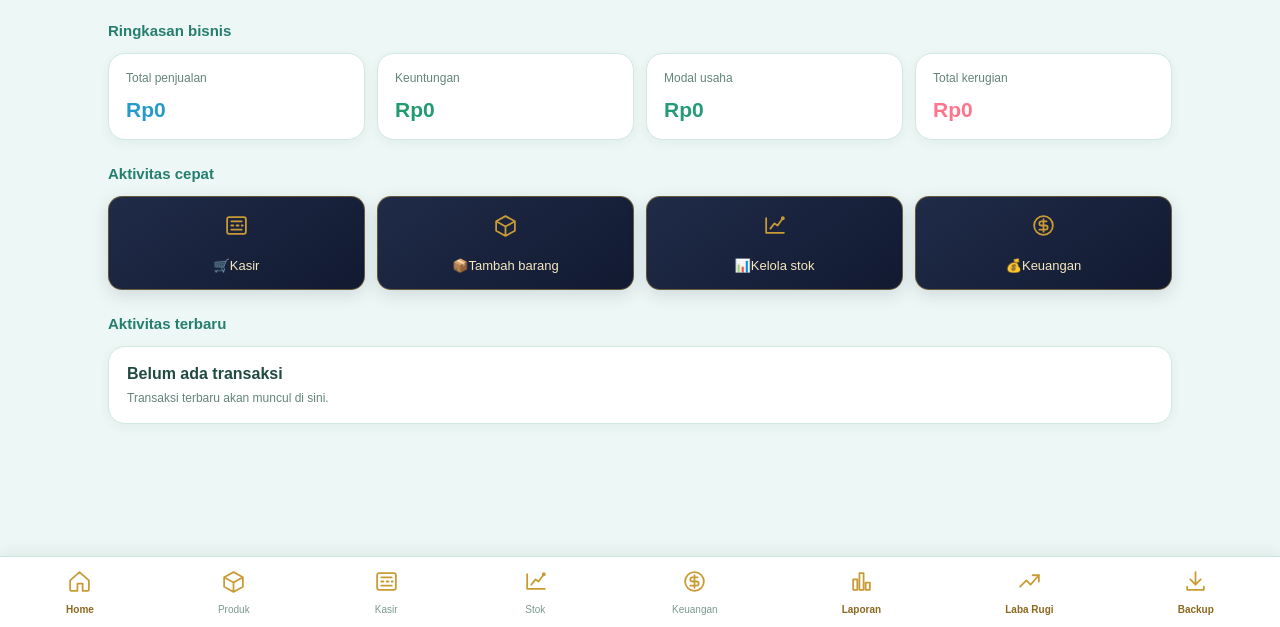
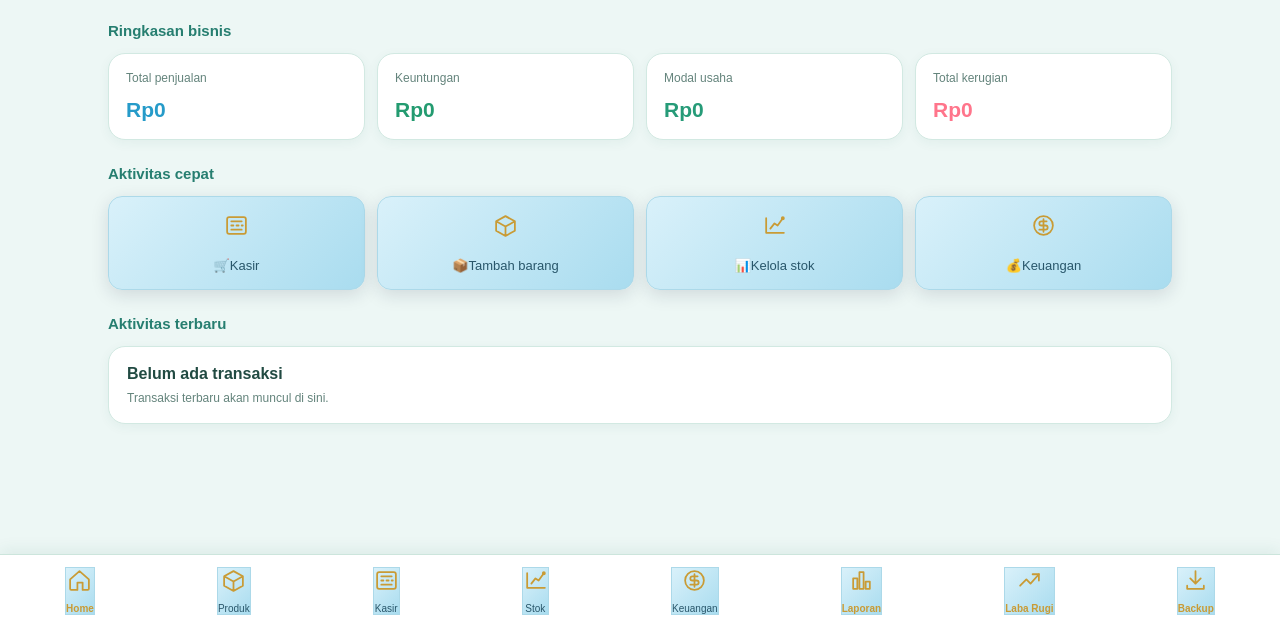
Before and after one commit to mguntursaputra141108-cell/gunafast, a plain HTML site: page index.html in a window 1280 px wide. Shown: the part 173-800 px from the top of the page. Drawn offline with Linux system fonts and the light colour scheme.

Commit message:
Update GUNAFAST Light Blue Theme

```diff
--- a/index.html
+++ b/index.html
@@ -3915,6 +3915,58 @@ document.getElementById("gfHelp").onclick = () => {
 
 console.log("GUNAFAST Gold Futuristic aktif.");
 
+  /* GUNAFAST LIGHT BLUE THEME */
+
+const gfLightBlue = document.createElement("style");
+
+gfLightBlue.textContent = `
+:root {
+  --gf-blue: #b9e5f5;
+  --gf-blue-light: #e5f5fb;
+  --gf-blue-dark: #347f9e;
+}
+
+/* Dropdown dan kolom input */
+input:not([type="checkbox"]):not([type="radio"]),
+select,
+textarea {
+  background: #e5f5fb !important;
+  color: #244653 !important;
+  border: 1px solid #acd9e9 !important;
+}
+
+input::placeholder,
+textarea::placeholder {
+  color: #789ba9 !important;
+}
+
+/* Tombol aktivitas dan tombol umum */
+.action,
+button:not(.gf-profile-box button) {
+  background: linear-gradient(
+    135deg,
+    #d9f1fa,
+    #a9dcef
+  ) !important;
+  color: #28566a !important;
+  border: 1px solid #acd9e9 !important;
+}
+
+/* Panel dan kartu */
+.card,
+.panel,
+section {
+  border-color: #c7e5ec;
+}
+
+/* Aksen emas tetap ada */
+.gf-futuristic-icon,
+nav button.active {
+  color: #c99b35 !important;
+}
+`;
+
+document.head.appendChild(gfLightBlue);
 </script>
 
 </body>
```
